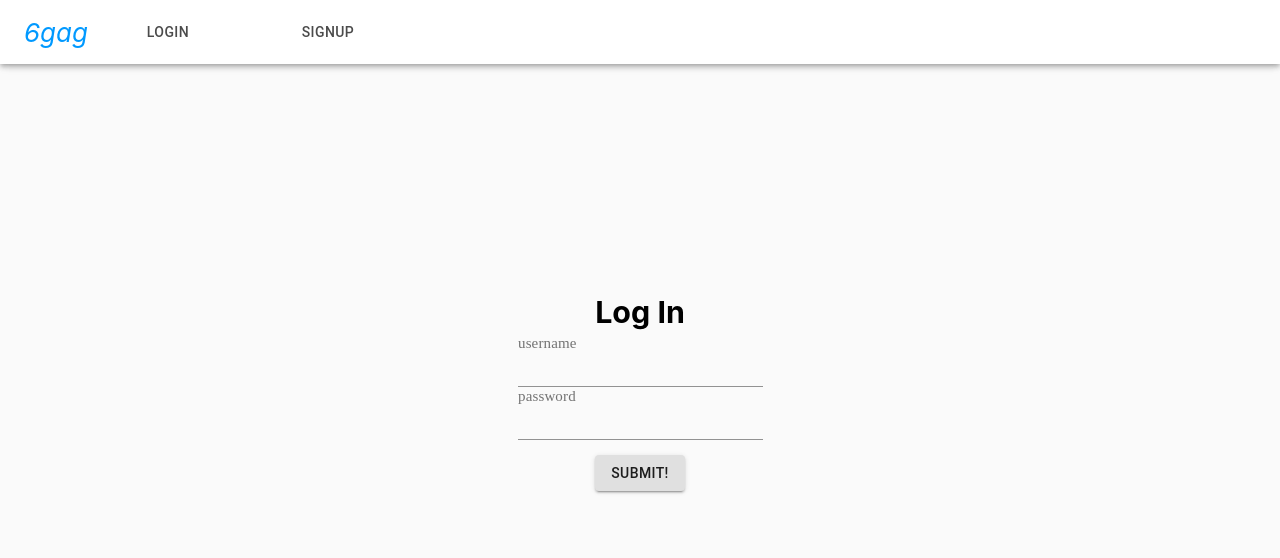
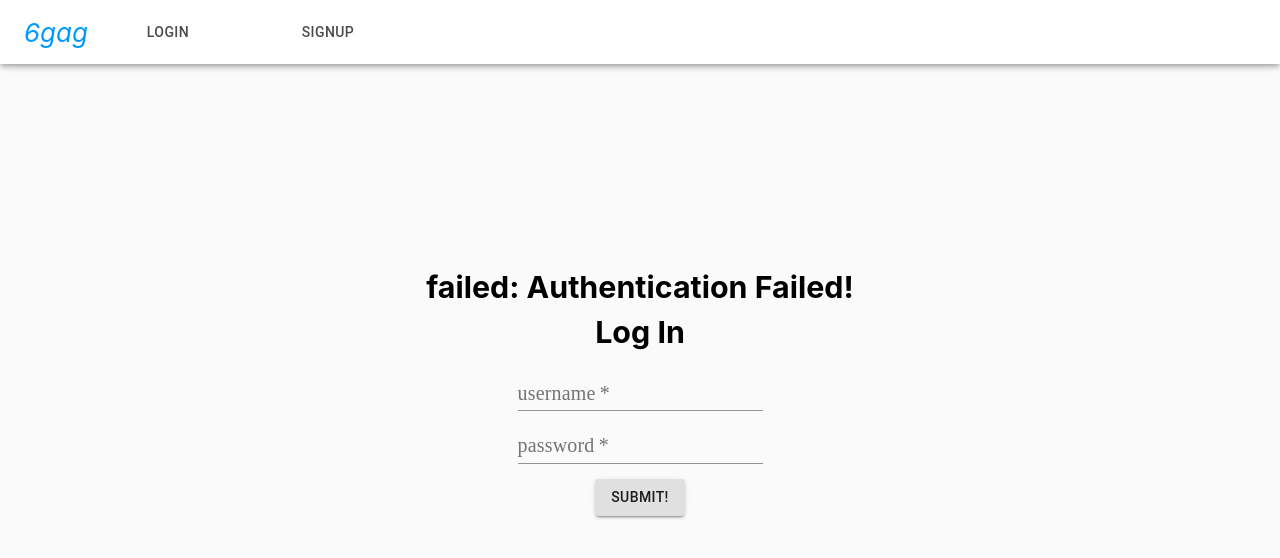
Before and after one commit to benhason1/6GAG, a React (Create React App) app in the folder Client/6gag_client/: page /login in a window 1280 px wide. Both pictures are taken after typing "Sample", "Sample123" into the empty fields and a click on the button "SUBMIT!". Shown: the top 558 px of the page. Built offline with nearby package versions, Linux system fonts and the light colour scheme; no server answers.

Commit message:
refactored alert to message

```diff
--- a/Client/6gag_client/src/AuthPage/InputForm/index.js
+++ b/Client/6gag_client/src/AuthPage/InputForm/index.js
@@ -1,8 +1,8 @@
-import React, {Component} from 'react'
+import React, { Component } from 'react'
 import { Button, TextField, MuiThemeProvider, createMuiTheme } from '@material-ui/core'
 
-class InputForm extends Component{
-    constructor(props){
+class InputForm extends Component {
+    constructor(props) {
         super(props)
         this.state = { username: '', password: '' };
         this.handleInputChange = this.handleInputChange.bind(this);
@@ -13,16 +13,15 @@ class InputForm extends Component{
         this.setState({ [event.target.name]: event.target.value })
     }
 
-    onSubmit(event){
-        const {username,password} = this.state
+    onSubmit(event) {
+        const { username, password } = this.state
         event.preventDefault();
-        this.props.handleSubmit(username,password)
+        this.props.handleSubmit(username, password)
         event.target.reset();
 
     }
 
-    render(){
-        const {username,password} = this.state
+    render() {
         const theme = createMuiTheme({
             palette: {
                 primary: {
@@ -40,7 +39,7 @@ class InputForm extends Component{
         const style = {
             margin: 15,
         };
-    return <form onSubmit={this.onSubmit}>
+        return <form onSubmit={this.onSubmit}>
             <MuiThemeProvider theme={theme}>
                 <div>
                     <h3>{this.props.title}</h3>
@@ -49,6 +48,7 @@ class InputForm extends Component{
                         label="username"
                         name="username"
                         onChange={this.handleInputChange}
+                        required
                     />
                     <br />
                     <TextField
@@ -56,12 +56,13 @@ class InputForm extends Component{
                         label="password"
                         name="password"
                         onChange={this.handleInputChange}
+                        required
                     />
                     <br />
                     <Button variant="contained" primary={true} style={style} type="submit">Submit!</Button>
                 </div>
             </MuiThemeProvider>
         </form>
-        }
+    }
 }
 export default InputForm;
--- a/Client/6gag_client/src/AuthPage/Login/index.js
+++ b/Client/6gag_client/src/AuthPage/Login/index.js
@@ -4,26 +4,36 @@ import './login.css'
 import InputForm from '../InputForm'
 
 class Login extends Component {
-    constructor() {
-        super();
-        this.handleInputChange = this.handleInputChange.bind(this);
+    constructor(props) {
+        super(props)
+        this.state = { isFailed: false, errMsg: '' }
+        this.submitLogin = this.submitLogin.bind(this);
+
     }
 
-    handleInputChange(event,username,password) {
-        this.setState({ [event.target.name]: event.target.value })
-    }
-
-    submitLogin(username,password) {
-        login({"username":username,"password":password})
+    submitLogin(username, password) {
+        login({ "username": username, "password": password })
             .then(token => window.location = '/')
-            .catch(err => alert(err));
+            .catch(err => {
+                this.setState({ isFailed: true, errMsg: err })
+            })
 
     }
 
     render() {
-        return <InputForm handleSubmit={this.submitLogin} title="Log In"/>
+        if (this.state.isFailed) {
+            return (
+                <div>
+                    <h3>failed: {this.state.errMsg}</h3>
+                    <InputForm handleSubmit={this.submitLogin} title="Log In" />
+                </div>
+            )
+        }
+        else {
+            return <InputForm handleSubmit={this.submitLogin} title="Log In" />
+        }
+    }
 
-    }
 
 }
 export default Login;
--- a/Client/6gag_client/src/AuthPage/SignUp/index.js
+++ b/Client/6gag_client/src/AuthPage/SignUp/index.js
@@ -4,27 +4,33 @@ import InputForm from '../InputForm'
 
 
 export default class SignUp extends Component {
-    constructor() {
-        super();
-        this.handleInputChange = this.handleInputChange.bind(this);
+    constructor(props){
+        super(props)
+        this.state = {isFailed:false,errMsg:''}
         this.submitLogin = this.submitLogin.bind(this);
-    }
 
-    handleInputChange(event) {
-        this.setState({ [event.target.name]: event.target.value })
     }
 
     submitLogin(username,password) {
+
         signUp({"username":username,"password":password})
             .then(token => window.location = '/')
-            .catch(err => alert(err));
-
+            .catch(err => {
+                this.setState({isFailed:true,errMsg:err})})
     }
 
     render() {
-
+        if(this.state.isFailed){
+            return(
+                <div>
+        <h3>failed: {this.state.errMsg}</h3>
+                    <InputForm handleSubmit={this.submitLogin} title="Sign Up"/>
+                    </div>
+            )
+        }
+        else{
         return <InputForm handleSubmit={this.submitLogin} title="Sign Up"/>
-
+    }
     }
 
 }
```
